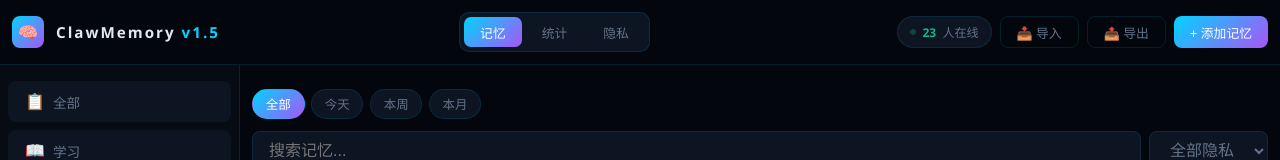
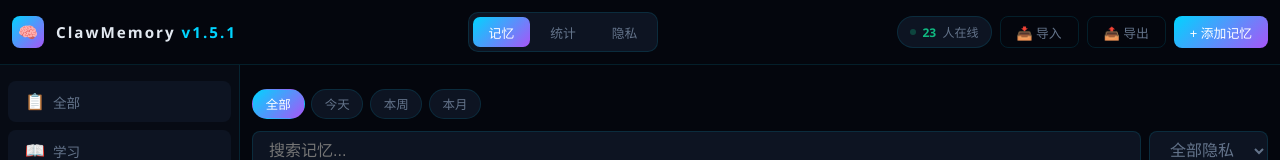
Before and after one commit to opok-ops/ClawMemory, a plain HTML site: page docs/app.html in a window 1280 px wide. Shown: the top 160 px of the page. Drawn offline with Linux system fonts and the light colour scheme.

Commit message:
Fix version to v1.5.1

```diff
--- a/docs/app.html
+++ b/docs/app.html
@@ -422,7 +422,7 @@ body { overflow: auto; height: 100%; -webkit-overflow-scrolling: touch; }
 <button class="sidebar-toggle" onclick="document.querySelector('.sidebar').classList.toggle('collapsed')" style="display:none;background:none;border:none;color:var(--text-primary);font-size:1.25rem;cursor:pointer;margin-right:0.5rem;">☰</button>
 <div class="header-logo">
 <div class="header-logo-icon">🧠</div>
-<div class="header-title">ClawMemory <span>v1.5</span></div>
+<div class="header-title">ClawMemory <span>v1.5.1</span></div>
 </div>
 <nav class="header-nav">
 <button class="active" onclick="showView('memories')">记忆</button>
```
